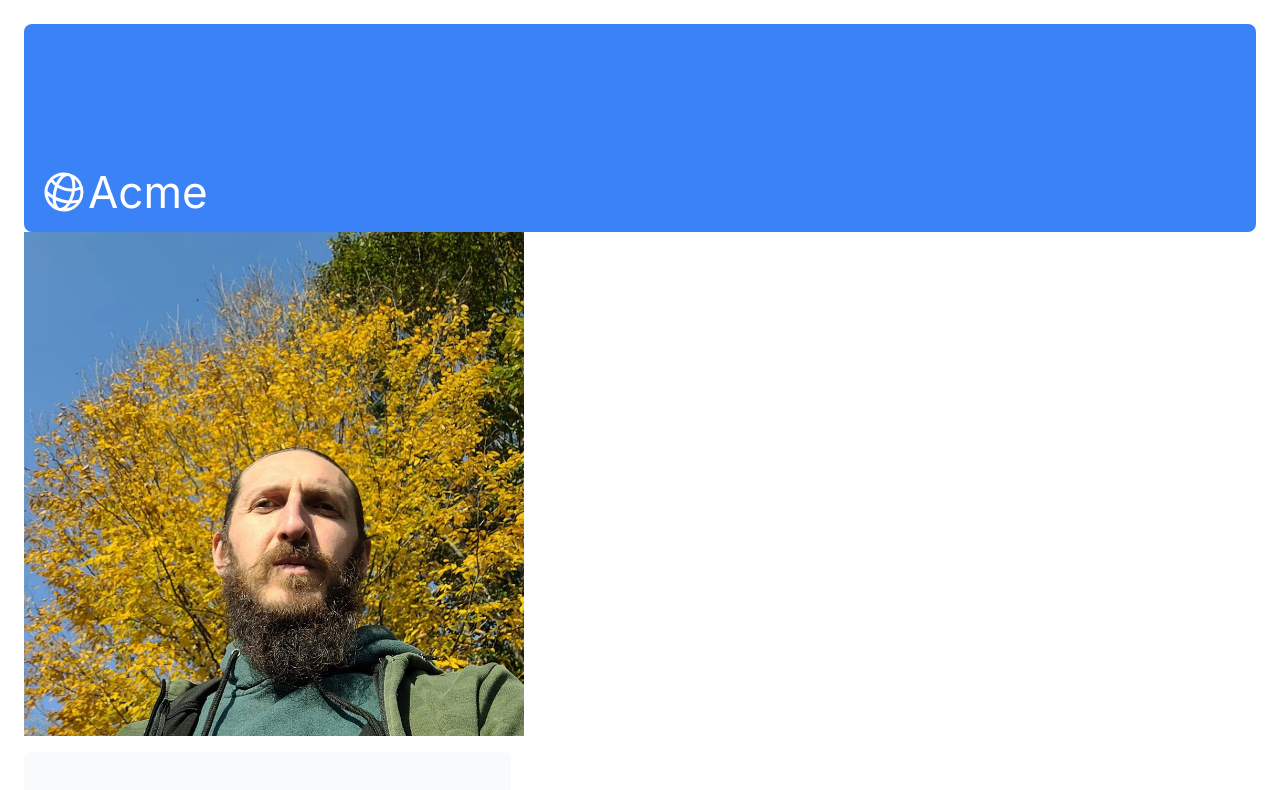
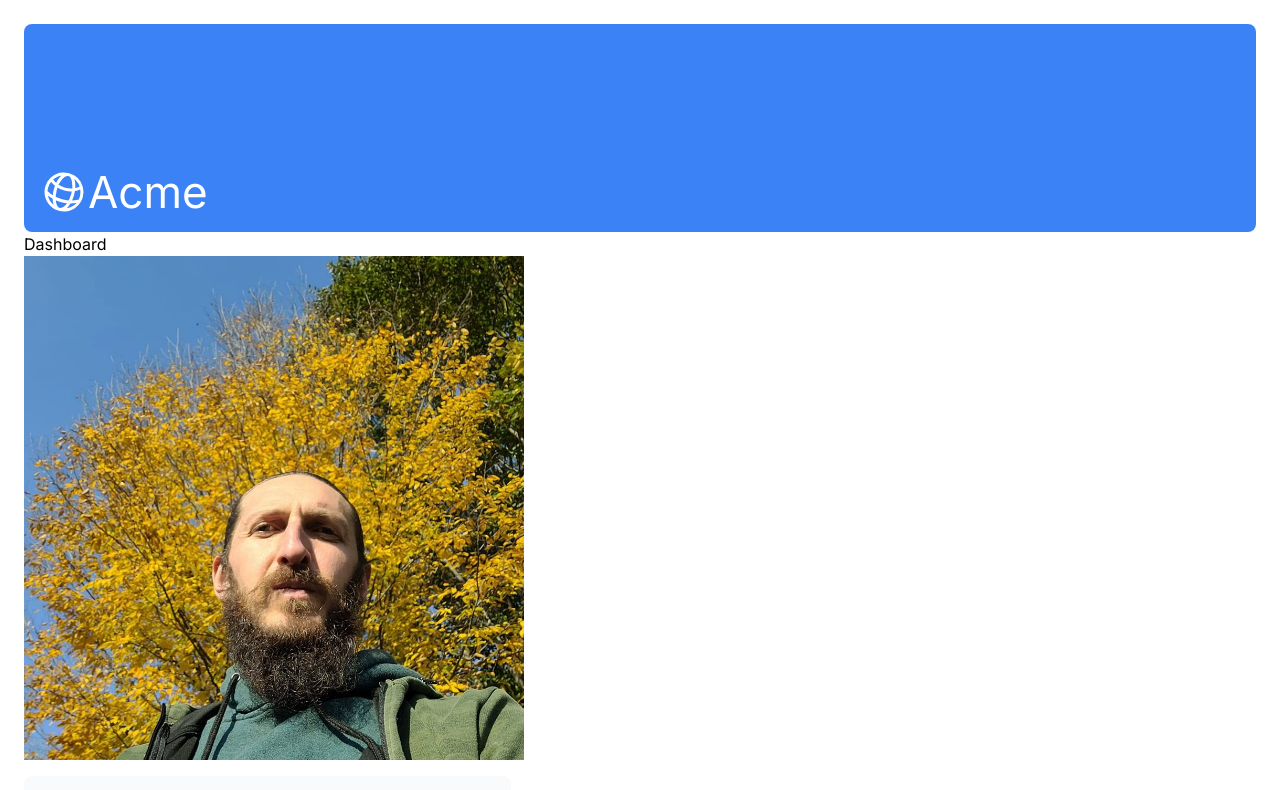
Before and after one commit to mikava7/financial-dashboard, a Next.js app: page / in a window 1280 px wide. Shown: the top 790 px of the page. Built offline with nearby package versions, Linux system fonts and the light colour scheme.

Commit message:
dashboard

```diff
--- a/app/page.tsx
+++ b/app/page.tsx
@@ -16,6 +16,8 @@ export default function Page() {
       <div className="flex h-20 shrink-0 items-end rounded-lg bg-blue-500 p-4 md:h-52">
         <AcmeLogo />
       </div>
+
+      <Link href="/dashboard">Dashboard</Link>
       <Image
         src="/autoumn.jpg"
         width={500}
```
